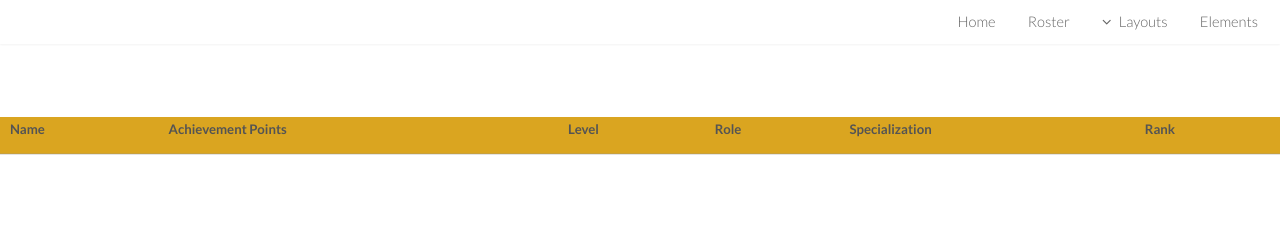
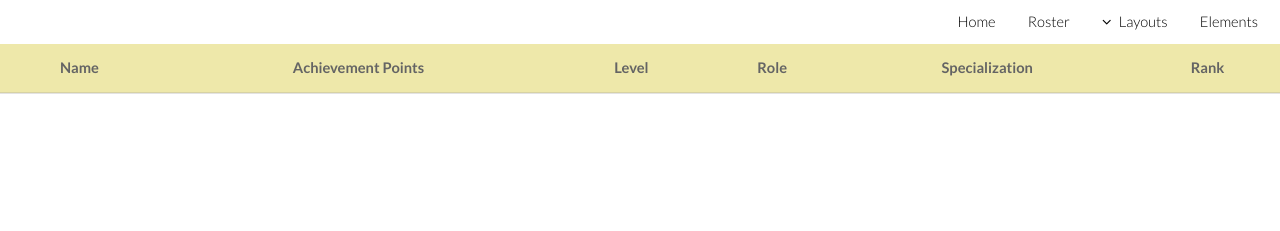
Before and after one commit to JosipPeric/Rohnin, a plain HTML site: page charinfo.html in a window 1280 px wide. Drawn offline with nearby package versions, Linux system fonts and the light colour scheme; no server answers.

Commit message:
Center text and Visuals

```diff
--- a/charinfo.html
+++ b/charinfo.html
@@ -27,16 +27,26 @@
 		});
 		</script>
 
-
-
 		<style>
 			    thead {
-				    font-weight: bolder;
-				    background-color: goldenrod;
-    				padding: 70px 0;
-					text-align: center;
+				    background-color: palegoldenrod;
+    				padding: 25px 25px 25px 25px;
 			    }
+				tbody {
+					background-color: linen;
+				}
+				nav {
+				color: Black;
+				}
+				#rosterheader {
+					font-weight: bold;
+				}
 		</style>
+</head>
+<body>
+<!-- Header iz header.html filea-->
+<div id="includedContent"></div>
+
 <script type="text/javascript" src="http://ajax.googleapis.com/ajax/libs/jquery/1.6.2/jquery.min.js"> </script>
 <script>
 
@@ -64,23 +74,21 @@
 });
 </script>
 
-</head>
-<body>
-<!-- Header iz header.html filea-->
-<div id="includedContent"></div>
 
 
+<div>
+<div class="profile">
+    <table id= "userdata" border="2" style="width:100%">
+  	<thead align="center">
+           <tr id="rosterheader">
+           	<td>Name</td>
+            <td>Achievement Points</td>
+            <td>Level</td>
+            <td>Role</td>
+            <td>Specialization</td>
+            <td>Rank</td>
+           </tr>
 
-<div class="wrapper">
-<div class="profile">
-   <table id= "userdata" border="2" style="width:100%">
-  <thead>
-            <th>Name</th>
-            <th>Achievement Points</th>
-            <th>Level</th>
-            <th>Role</th>
-            <th>Specialization</th>
-            <th>Rank</th>
         </thead>
       <tbody align="center">
 
--- a/header.html
+++ b/header.html
@@ -1,6 +1,5 @@
 <!doctype html>
-		<header id="header">
-
+<header id="header" class="alt skel-layers-fixed">
 				<nav id="nav">
 					<ul>
 						<li><a href="index.html">Home</a></li>
```
